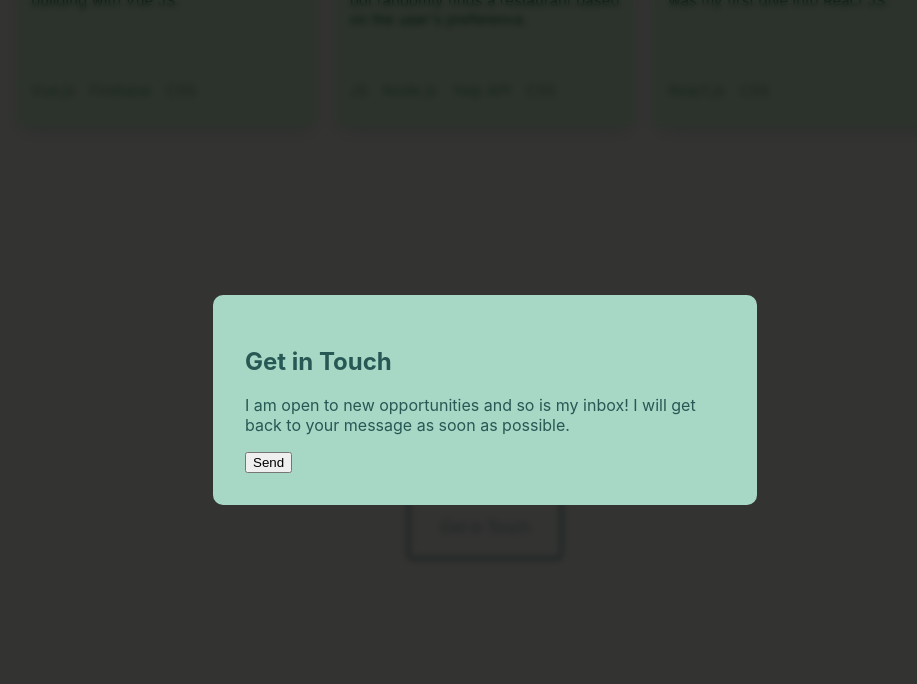
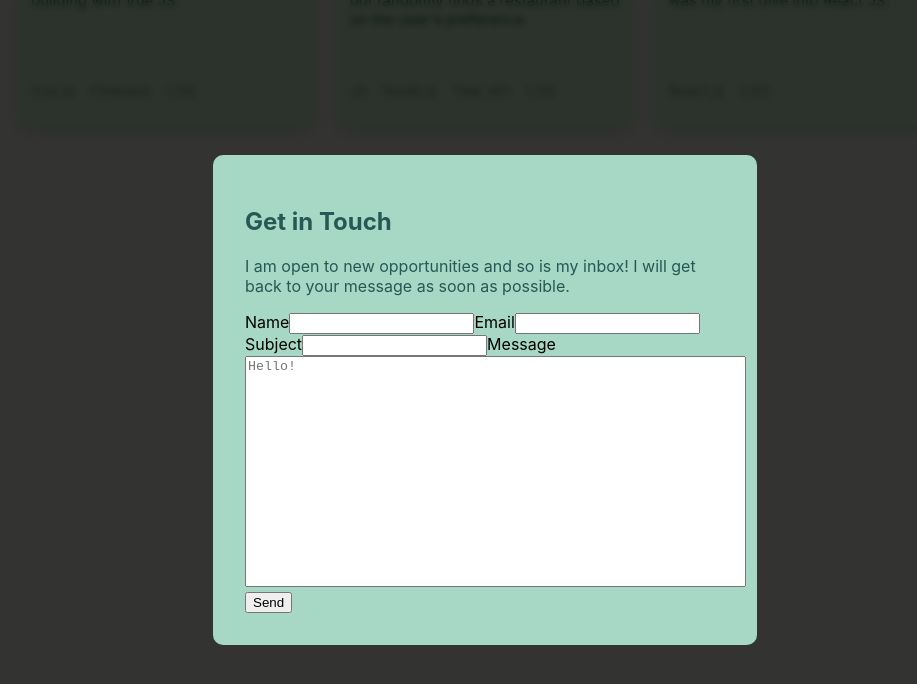
Before and after one commit to jackiewong99/portfolio_v2, a React (Create React App) app: page / in a window 1280 px wide. Both pictures are taken after a click on the button "Get in Touch". Shown: the part 2450-3134 px from the top of the page, without its empty margins (155-1072 px from the left). Built offline with nearby package versions, Linux system fonts and the light colour scheme.

Commit message:
Update Modal.js
- Update modal drop in animation, and change elements to HTML form.

```diff
--- a/src/Components/Contact/Modal.js
+++ b/src/Components/Contact/Modal.js
@@ -5,7 +5,7 @@ import styles from './Contact.module.css';
 
 const dropIn = {
   hidden: {
-    y: '-30vh',
+    y: '-15vh',
     opactiy: 0,
   },
   visible: {
@@ -40,7 +40,23 @@ const Modal = ({ handleClose }) => {
           I am open to new opportunities and so is my inbox! I will get back to
           your message as soon as possible.
         </p>
-        <button onClick={handleClose}>Send</button>
+        <form>
+          <label>Name</label>
+          <input type='text' required />
+          <label>Email</label>
+          <input type='email' autoComplete='on' required />
+          <label>Subject</label>
+          <input type='text' required />
+          <label>Message</label>
+          <textarea
+            type='message'
+            cols='60'
+            rows='15'
+            placeholder='Hello!'
+            required
+          />
+          <button type='submit'>Send</button>
+        </form>
       </motion.div>
     </Backdrop>
   );
```
